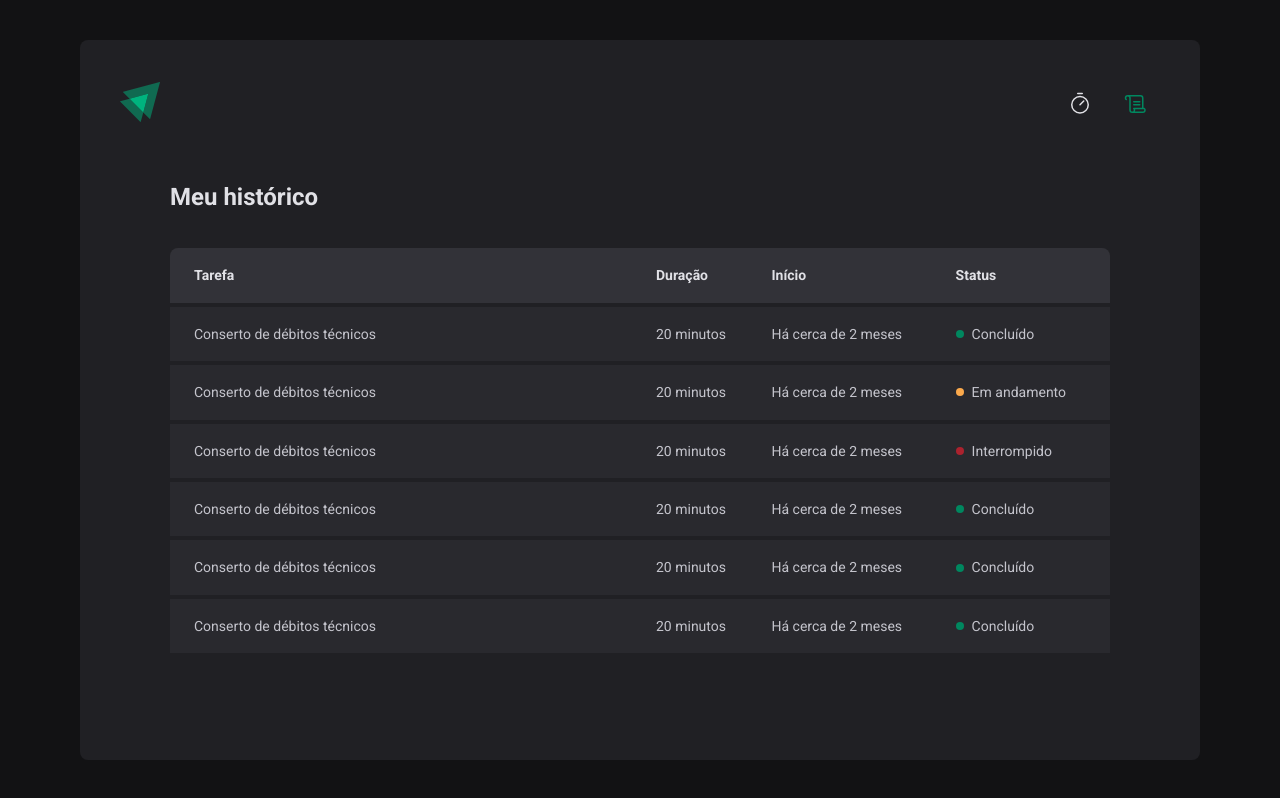
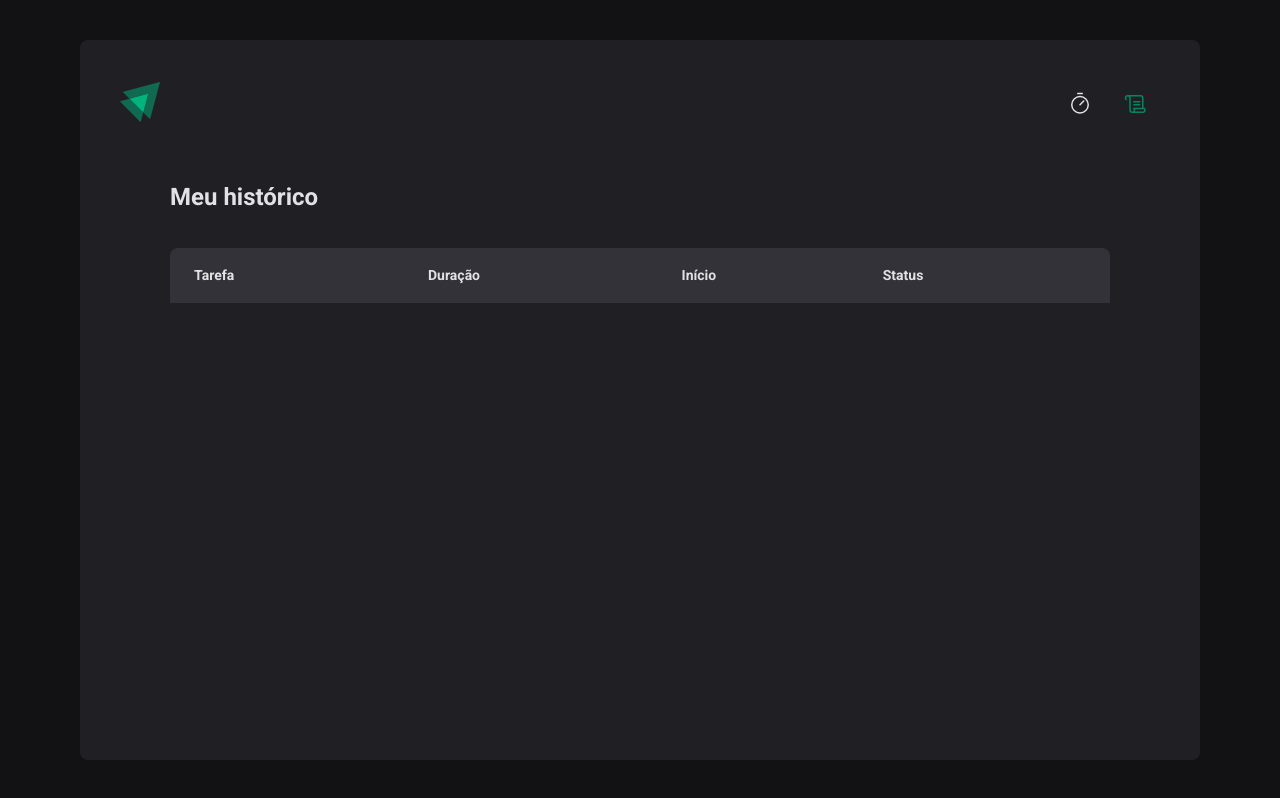
Before and after one commit to mateussantanasilva/IgniteProjects, a React (Vite) app: page /historico in a window 1280 px wide. Built offline with nearby package versions, Linux system fonts and the light colour scheme.

Commit message:
✨ feat: Histórico dinâmico

```diff
--- a/src/pages/History/index.tsx
+++ b/src/pages/History/index.tsx
@@ -1,6 +1,12 @@
+import { useContext } from 'react'
+import { formatDistanceToNow } from 'date-fns'
+import ptBR from 'date-fns/locale/pt-BR'
 import { HistoryContainer, Status, TaskHistory } from './styles'
+import { CyclesContext } from '../../contexts/CyclesContext'
 
 export function History() {
+  const { cycles } = useContext(CyclesContext)
+
   return (
     <HistoryContainer>
       <h1>Meu histórico</h1>
@@ -17,54 +23,33 @@
           </thead>
 
           <tbody>
-            <tr>
-              <td>Conserto de débitos técnicos </td>
-              <td>20 minutos</td>
-              <td>Há cerca de 2 meses</td>
-              <td>
-                <Status taskStatusColor={'green'}>Concluído</Status>
-              </td>
-            </tr>
-            <tr>
-              <td>Conserto de débitos técnicos </td>
-              <td>20 minutos</td>
-              <td>Há cerca de 2 meses</td>
-              <td>
-                <Status taskStatusColor={'yellow'}>Em andamento</Status>
-              </td>
-            </tr>
-            <tr>
-              <td>Conserto de débitos técnicos </td>
-              <td>20 minutos</td>
-              <td>Há cerca de 2 meses</td>
-              <td>
-                <Status taskStatusColor={'red'}>Interrompido</Status>
-              </td>
-            </tr>
-            <tr>
-              <td>Conserto de débitos técnicos </td>
-              <td>20 minutos</td>
-              <td>Há cerca de 2 meses</td>
-              <td>
-                <Status taskStatusColor={'green'}>Concluído</Status>
-              </td>
-            </tr>
-            <tr>
-              <td>Conserto de débitos técnicos </td>
-              <td>20 minutos</td>
-              <td>Há cerca de 2 meses</td>
-              <td>
-                <Status taskStatusColor={'green'}>Concluído</Status>
-              </td>
-            </tr>
-            <tr>
-              <td>Conserto de débitos técnicos </td>
-              <td>20 minutos</td>
-              <td>Há cerca de 2 meses</td>
-              <td>
-                <Status taskStatusColor={'green'}>Concluído</Status>
-              </td>
-            </tr>
+            {cycles.map((cycle) => {
+              return (
+                <tr key={cycle.id}>
+                  <td>{cycle.task}</td>
+                  <td>{cycle.minutesQuantity} minutos</td>
+                  <td>
+                    {formatDistanceToNow(cycle.startDate, {
+                      addSuffix: true,
+                      locale: ptBR,
+                    })}
+                  </td>
+                  <td>
+                    {cycle.finishedDate && (
+                      <Status taskStatusColor={'green'}>Concluído</Status>
+                    )}
+
+                    {cycle.interruptedDate && (
+                      <Status taskStatusColor={'red'}>Interrompido</Status>
+                    )}
+
+                    {!cycle.finishedDate && !cycle.interruptedDate && (
+                      <Status taskStatusColor={'yellow'}>Em andamento</Status>
+                    )}
+                  </td>
+                </tr>
+              )
+            })}
           </tbody>
         </table>
       </TaskHistory>
```
